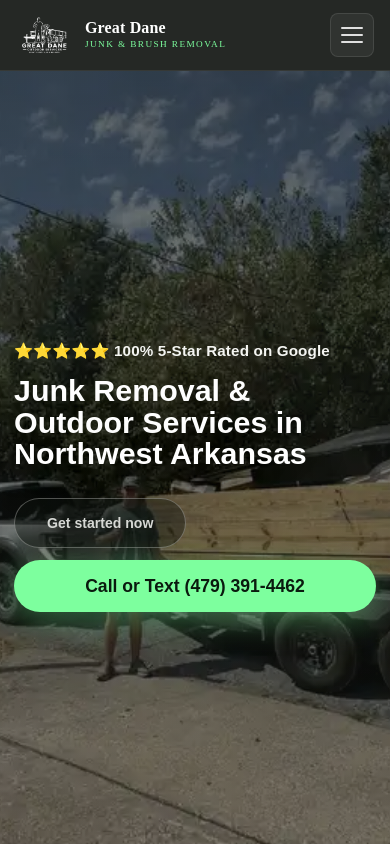
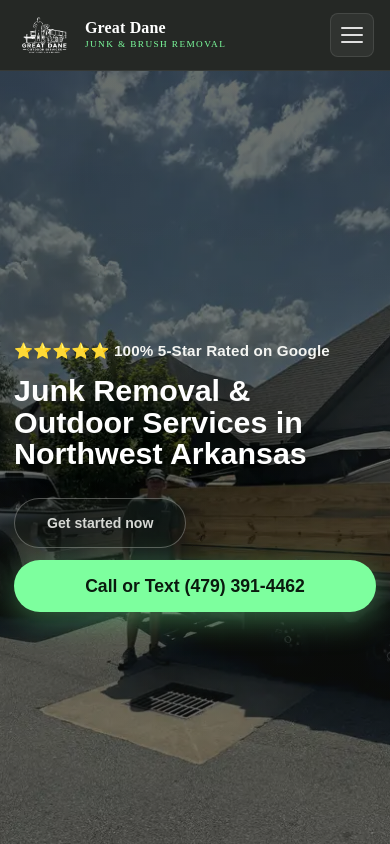
Before and after one commit to gpillow/Great-Dane-Outdoor-Services, a Next.js app: page / in a window 390 px wide. Shown: the top 844 px of the page. Built offline with nearby package versions, Linux system fonts and the light colour scheme.

Commit message:
Mobile hero: use IMG_1492 with sharpness/contrast enhancement
640x853 portrait WebP at q=50 with sharpness 1.4x, contrast 1.12x,
saturation 1.1x for crisp high-quality mobile background.

Co-Authored-By: Claude Sonnet 4.6 <noreply@anthropic.com>

```diff
--- a/app/globals.css
+++ b/app/globals.css
@@ -1350,7 +1350,7 @@
   .home-hero::before {
     background:
       linear-gradient(180deg, rgba(22, 27, 22, 0.62), rgba(22, 27, 22, 0.42)),
-      url("/hero-v2-mob2.webp") center / cover;
+      url("/hero-mob-1492.webp") center / cover;
   }
   .home-hero-overlay {
     background: linear-gradient(180deg, rgba(0,0,0,0.04), rgba(0,0,0,0.18));
--- a/app/page.tsx
+++ b/app/page.tsx
@@ -41,7 +41,7 @@ export default function HomePage() {
   return (
     <>
       {/* Preload the correct hero background per screen width — homepage only */}
-      <link rel="preload" as="image" href="/hero-v2-mob2.webp" fetchPriority="high" type="image/webp" media="(max-width: 640px)" />
+      <link rel="preload" as="image" href="/hero-mob-1492.webp" fetchPriority="high" type="image/webp" media="(max-width: 640px)" />
       <link rel="preload" as="image" href="/hero-v2.webp" fetchPriority="high" type="image/webp" media="(min-width: 641px)" />
     <main id="main-content" className="home-page">
       <section className="home-hero" aria-label="Great Dane Junk & Brush Removal hero">
```
Also changed, not shown: public/hero-mob-1492.webp (added).
